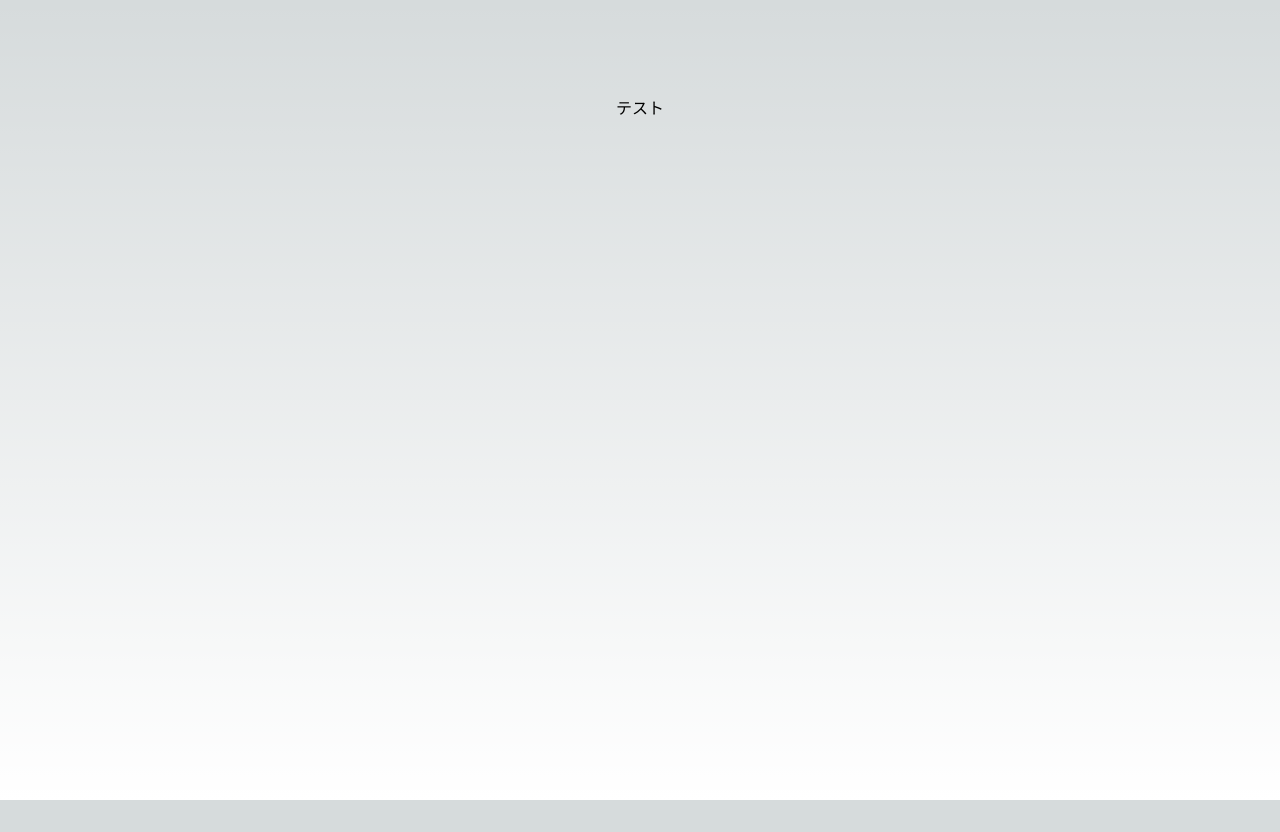
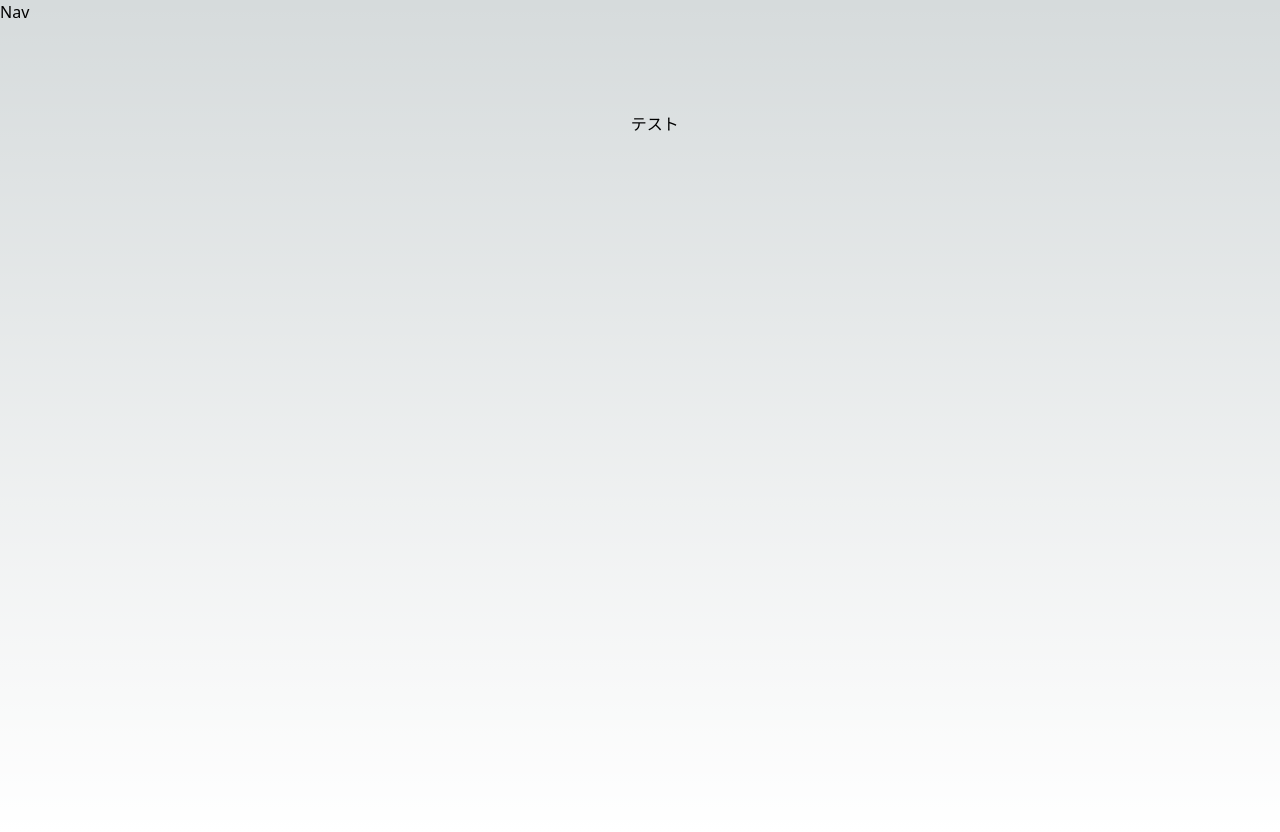
Before and after one commit to ppppppsmash/my-project, a Next.js app in the folder client/: page / in a window 1280 px wide. Before the commit the page ends 800 px from the top, so only its background shows below. Built offline with nearby package versions, Linux system fonts and the light colour scheme.

Commit message:
mod:レイアウト

```diff
--- a/client/app/layout.tsx
+++ b/client/app/layout.tsx
@@ -1,7 +1,8 @@
 import './globals.css'
+import Nav from '@/components/Nav'
 
 export const metadata = {
-  title: 'Create Next App',
+  title: 'Page Speed Insights Next.js App',
   description: 'Generated by create next app',
 }
 
@@ -11,8 +12,15 @@ export default function RootLayout({
   children: React.ReactNode
 }) {
   return (
-    <html lang="en">
-      <body>{children}</body>
+    <html lang="ja">
+      <body>
+        <div className='flex'>
+          <Nav />
+          <div className='flex-1 p-4'>
+            {children}
+          </div>
+        </div>
+      </body>
     </html>
   )
 }
--- /dev/null
+++ b/client/components/Nav.tsx
@@ -0,0 +1,13 @@
+import { FC } from 'react'
+
+interface Props {}
+
+const AdminNav: FC<Props> = (props): JSX.Element => {
+  return (
+    <nav>
+      Nav
+    </nav>
+  )
+}
+
+export default AdminNav
```
